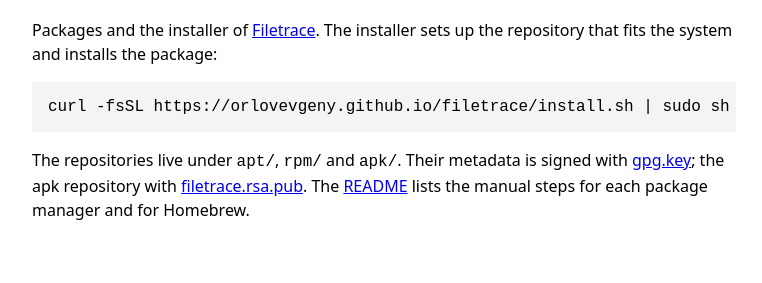
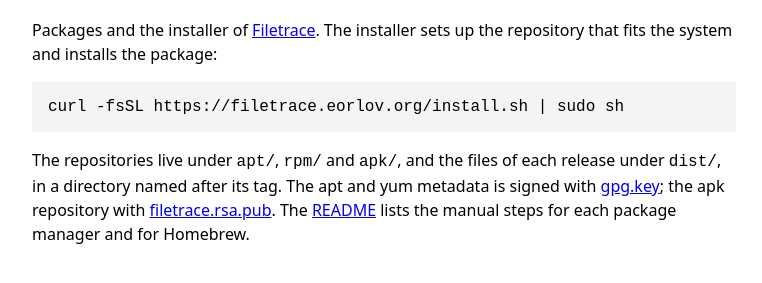
Before and after one commit to OrlovEvgeny/filetrace, a plain HTML site: page packaging/site/index.html in a window 1280 px wide. Shown: the part 99-382 px from the top of the page, without its empty margins (256-1018 px from the left). Drawn offline with Linux system fonts and the light colour scheme.

Commit message:
feat: point the installer at filetrace.eorlov.org

```diff
--- a/packaging/site/index.html
+++ b/packaging/site/index.html
@@ -13,10 +13,11 @@ pre { background: #f4f4f4; padding: 0.8rem 1rem; overflow-x: auto; }
 <h1>Filetrace downloads</h1>
 <p>Packages and the installer of <a href="https://github.com/OrlovEvgeny/filetrace">Filetrace</a>.
 The installer sets up the repository that fits the system and installs the package:</p>
-<pre>curl -fsSL https://orlovevgeny.github.io/filetrace/install.sh | sudo sh</pre>
-<p>The repositories live under <code>apt/</code>, <code>rpm/</code> and <code>apk/</code>.
-Their metadata is signed with <a href="gpg.key">gpg.key</a>; the apk repository with
-<a href="apk/filetrace.rsa.pub">filetrace.rsa.pub</a>. The
+<pre>curl -fsSL https://filetrace.eorlov.org/install.sh | sudo sh</pre>
+<p>The repositories live under <code>apt/</code>, <code>rpm/</code> and <code>apk/</code>, and the
+files of each release under <code>dist/</code>, in a directory named after its tag.
+The apt and yum metadata is signed with <a href="/gpg.key">gpg.key</a>; the apk repository with
+<a href="/apk/filetrace.rsa.pub">filetrace.rsa.pub</a>. The
 <a href="https://github.com/OrlovEvgeny/filetrace#install">README</a> lists the manual steps for
 each package manager and for Homebrew.</p>
 </body>
```
Also changed, not shown: 1 other file.
